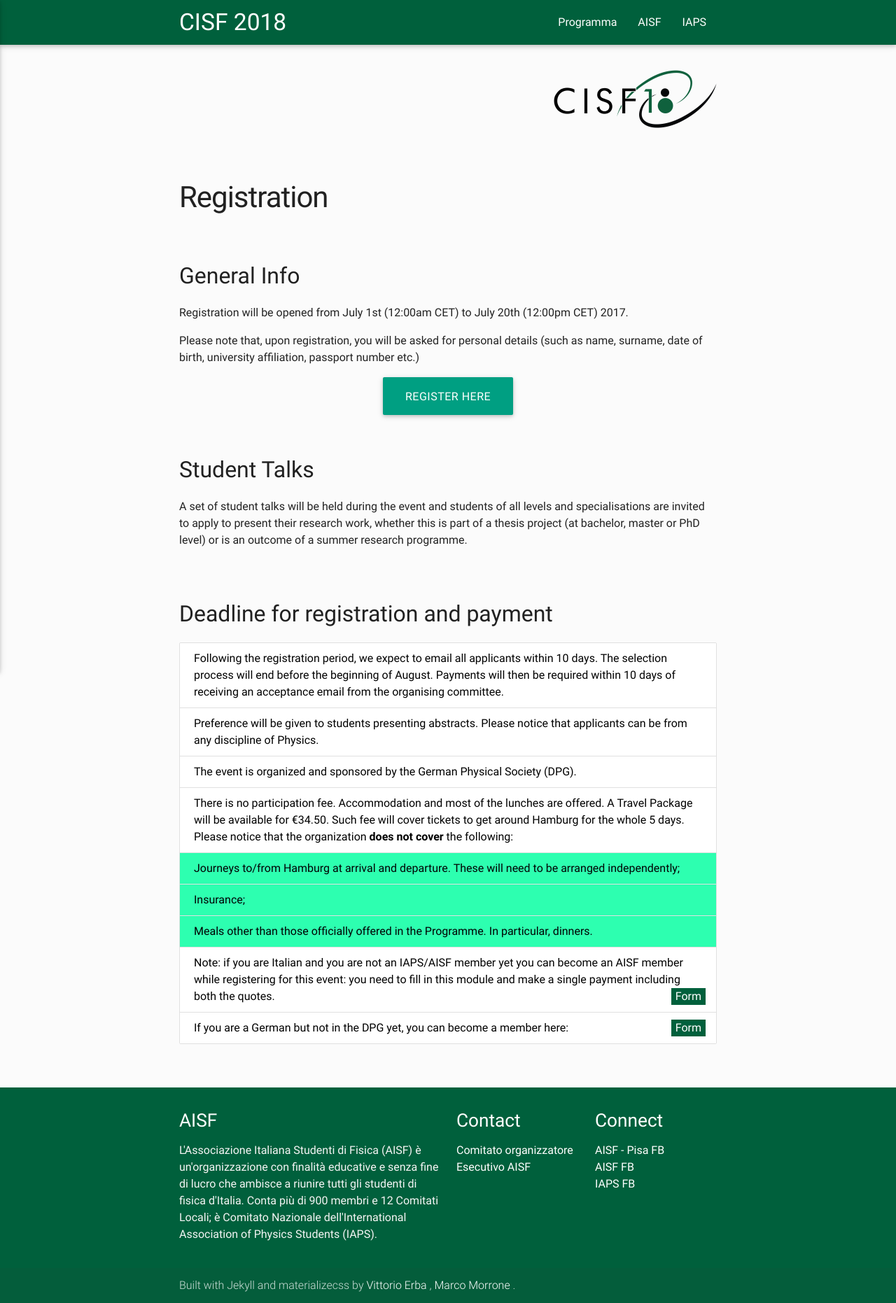
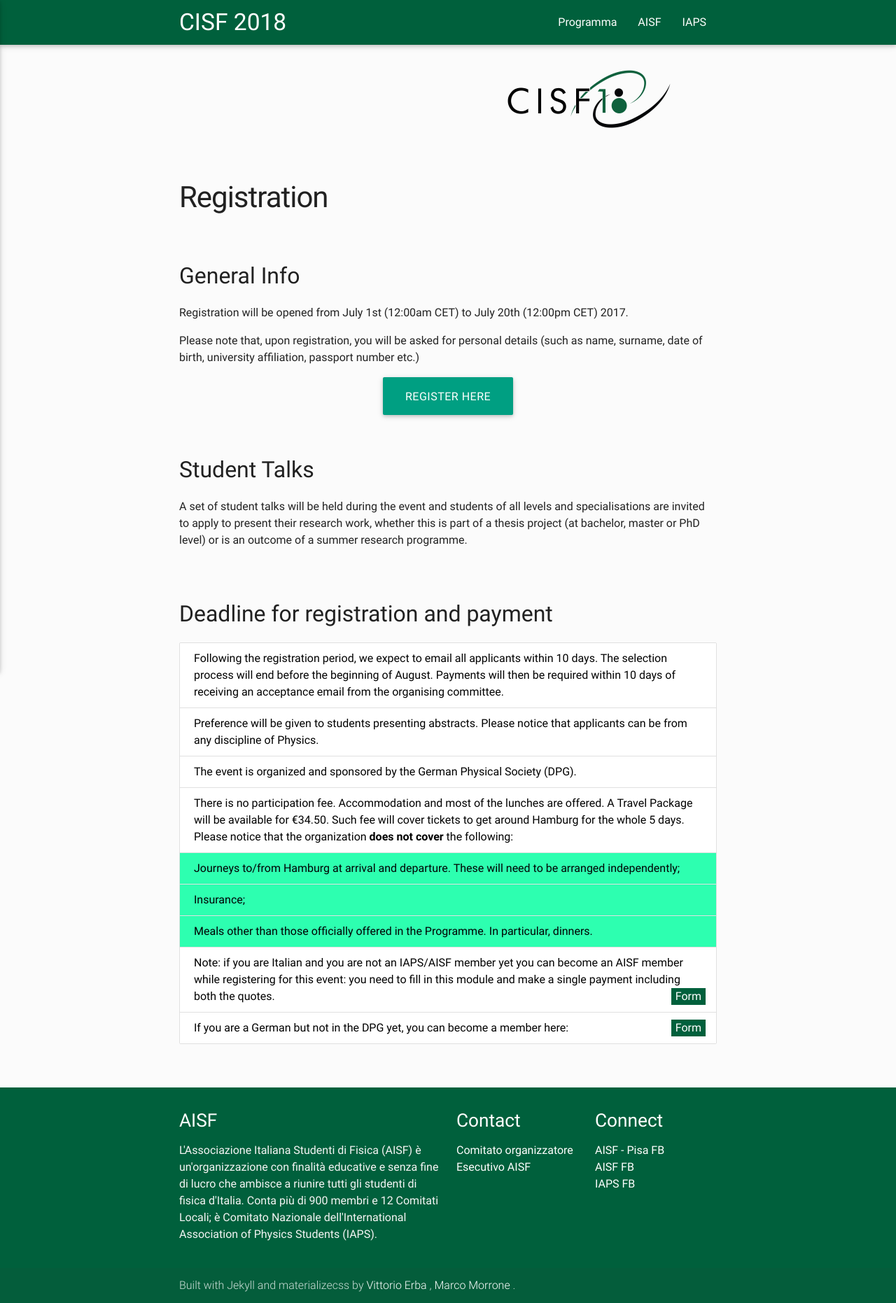
Before and after one commit to AndreaGurgone/AndreaGurgone.github.io, a Jekyll site: the page built from registration.html, in a window 1280 px wide. Shown: the whole page at 70% size. Built offline with Jekyll 4.4.1, drawn with Linux system fonts in a browser that asks for light colours; nearby versions of some CDN libraries.

Commit message:
Update logo.html

```diff
--- a/_includes/logo.html
+++ b/_includes/logo.html
@@ -1,6 +1,6 @@
 <div id="reg-banner">
   <div class="row">
-    <div class="col s9 offset-s3 m1 offset-m8">
+    <div class="col s9 offset-s3 m1 offset-m7">
       <h1>
          <img id="reg-top-logo" src="{{ site.url }}/{{ site.data.home.dpg_logo }}" alt="DPG logo">
       </h1>
```
